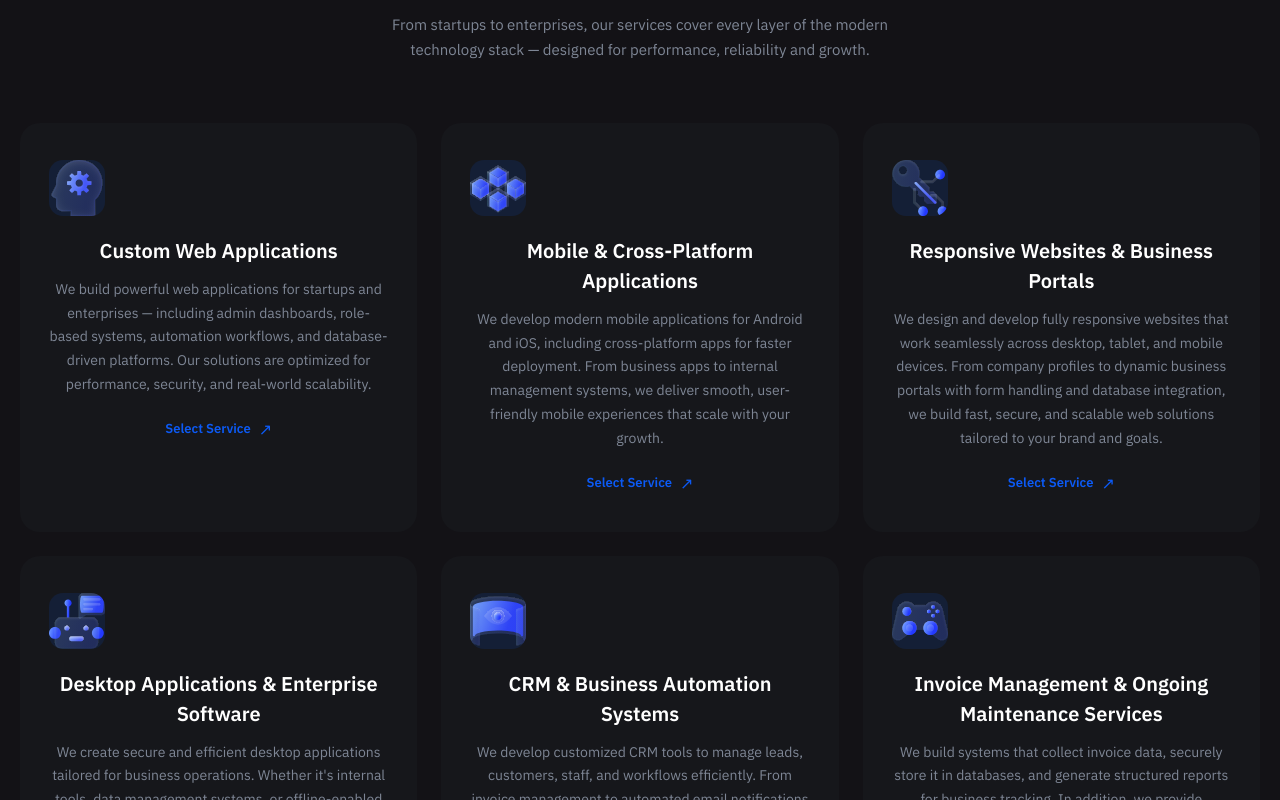
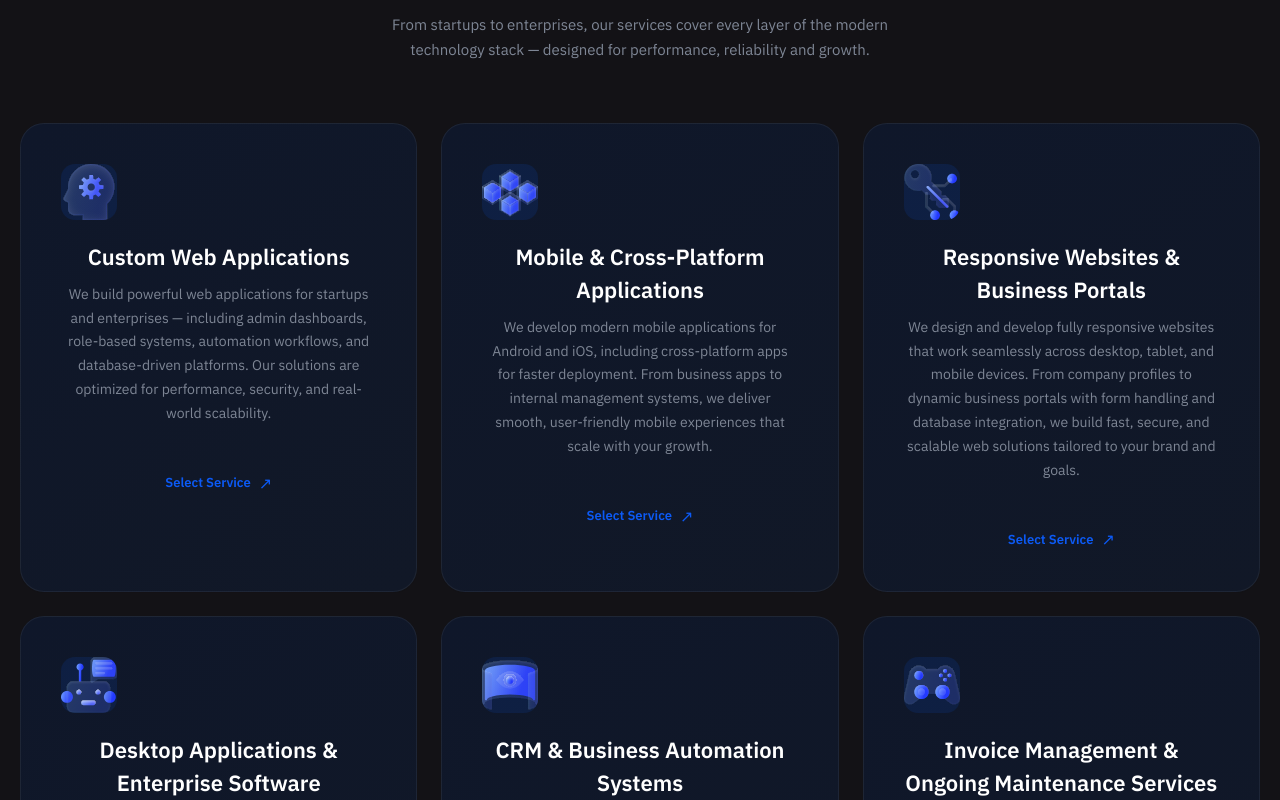
Before and after one commit to AppGitUsers/TechLand, a React (Vite) app: page / in a window 1280 px wide. Shown: the part 1420-2220 px from the top of the page. Built offline with nearby package versions, Linux system fonts and the light colour scheme.

Commit message:
Timer css

```diff
--- a/src/components/GlobalStyles.jsx
+++ b/src/components/GlobalStyles.jsx
@@ -681,6 +681,99 @@ body {
   color: var(--gray);
   font-size: 14px;
 }
+  .service-card {
+  background: linear-gradient(145deg, #0f172a, #111827);
+  border: 1px solid rgba(255,255,255,0.06);
+  padding: 40px;
+  border-radius: 24px;
+  transition: all 0.4s ease;
+  position: relative;
+  overflow: hidden;
+  backdrop-filter: blur(20px);
+}
+
+.service-card:hover {
+  transform: translateY(-12px);
+  box-shadow: 0 40px 120px rgba(12,90,245,0.25);
+}
+
+.service-top {
+  display: flex;
+  justify-content: space-between;
+  align-items: center;
+  margin-bottom: 20px;
+}
+
+.service-icon-wrapper {
+  width: 64px;
+  height: 64px;
+  border-radius: 18px;
+  background: rgba(12,90,245,0.15);
+  display: flex;
+  align-items: center;
+  justify-content: center;
+}
+
+.coming-badge {
+  background: linear-gradient(90deg,#0c5af5,#6a5af9);
+  padding: 6px 14px;
+  font-size: 11px;
+  border-radius: 50px;
+  font-weight: 600;
+  letter-spacing: 0.08em;
+}
+
+.service-title {
+  font-size: 22px;
+  margin-bottom: 10px;
+}
+
+.service-desc {
+  color: var(--gray);
+  margin-bottom: 25px;
+}
+  .countdown {
+  display: flex;
+  gap: 14px;
+  margin-bottom: 25px;
+}
+
+.time-box {
+  background: rgba(255,255,255,0.04);
+  border: 1px solid rgba(255,255,255,0.08);
+  border-radius: 14px;
+  padding: 14px 18px;
+  text-align: center;
+  min-width: 70px;
+  backdrop-filter: blur(10px);
+}
+
+.time-box span {
+  font-size: 20px;
+  font-weight: 700;
+  display: block;
+}
+
+.time-box small {
+  font-size: 11px;
+  color: var(--gray);
+  text-transform: uppercase;
+  letter-spacing: 0.05em;
+}
+  .progress-wrapper {
+  width: 100%;
+  height: 8px;
+  background: rgba(255,255,255,0.05);
+  border-radius: 50px;
+  overflow: hidden;
+}
+
+.progress-bar {
+  height: 100%;
+  background: linear-gradient(90deg,#0c5af5,#6a5af9);
+  transition: width 1s ease;
+  border-radius: 50px;
+}
 `;
 
 function GlobalStyles() {
--- a/src/components/ServiceCard.jsx
+++ b/src/components/ServiceCard.jsx
@@ -1,12 +1,23 @@
-import { useState, useEffect } from "react";
-import ProgressBar from "./ProgressBar";
+import { useState, useEffect, useMemo } from "react";
 
-function ServiceCard({ service, index }) {
+function ServiceCard({ service }) {
 
+  // 1️⃣ Create fixed launch date (3 months from first render)
+  const launchDate = useMemo(() => {
+    const saved = localStorage.getItem(service.title);
+
+    if (saved) return new Date(saved);
+
+    const date = new Date();
+    date.setMonth(date.getMonth() + 3);
+
+    localStorage.setItem(service.title, date);
+    return date;
+  }, [service.title]);
+
+  // 2️⃣ Calculate time left
   const calculateTimeLeft = () => {
     const now = new Date();
-    const launchDate = new Date(service.launchDate);
-
     const difference = launchDate - now;
 
     if (difference <= 0) return null;
@@ -22,6 +33,7 @@ function ServiceCard({ service, index }) {
 
   const [timeLeft, setTimeLeft] = useState(calculateTimeLeft());
 
+  // 3️⃣ Countdown lifecycle
   useEffect(() => {
     const timer = setInterval(() => {
       setTimeLeft(calculateTimeLeft());
@@ -30,32 +42,52 @@ function ServiceCard({ service, index }) {
     return () => clearInterval(timer);
   }, []);
 
+  // 4️⃣ Progress calculation (Premium SaaS feel)
+  const totalDuration = 1000 * 60 * 60 * 24 * 90; // 90 days
+  const progress = timeLeft
+    ? ((totalDuration - timeLeft.total) / totalDuration) * 100
+    : 100;
+
   if (!timeLeft) {
-    return <div>Launched 🚀</div>;
+    return <div className="launched">Launched 🚀</div>;
   }
 
   return (
-    <div className={`service-card reveal reveal-delay-${(index % 3) + 1}`}>
+    <div className="service-card reveal">
 
-      <div className="icon-link">
-        <img className="service-icon" src={service.icon} alt={service.title} />
+      <div className="service-top">
+        <div className="service-icon-wrapper">
+          <img className="service-icon" src={service.icon} alt={service.title} />
+        </div>
+        <span className="coming-badge">Coming Soon</span>
       </div>
-    <div className="badge">Coming Soon</div>
-      <div className="service-title">{service.title}</div>
+
+      <h3 className="service-title">{service.title}</h3>
       <p className="service-desc">{service.desc}</p>
 
       <div className="countdown">
-        <div>{timeLeft.days}d</div>
-        <div>{timeLeft.hours}h</div>
-        <div>{timeLeft.minutes}m</div>
-        <div>
-            <span key={timeLeft.seconds}>
-             {timeLeft.seconds}
-            </span>s
+        <div className="time-box">
+          <span>{timeLeft.days}</span>
+          <small>Days</small>
+        </div>
+
+        <div className="time-box">
+          <span>{timeLeft.hours}</span>
+          <small>Hours</small>
+        </div>
+
+        <div className="time-box">
+          <span key={timeLeft.seconds}>{timeLeft.seconds}</span>
+          <small>Sec</small>
         </div>
       </div>
 
-      <ProgressBar timeLeft={timeLeft.total} />
+      <div className="progress-wrapper">
+        <div
+          className="progress-bar"
+          style={{ width: `${progress}%` }}
+        />
+      </div>
 
     </div>
   );
```
